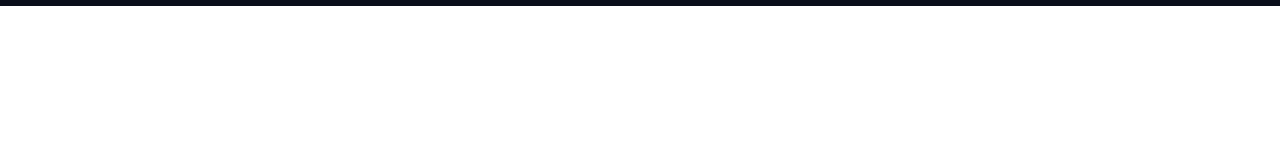
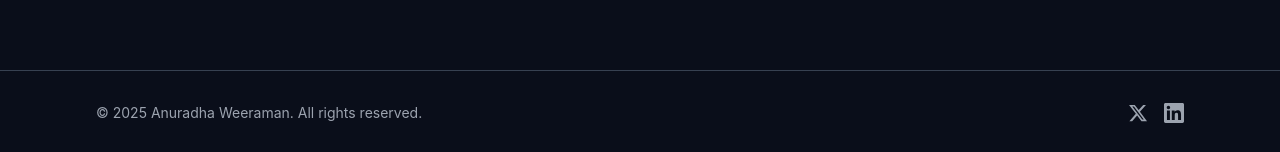
Before and after one commit to aweeraman/blog, a React (Vite) app: page / in a window 1280 px wide. Shown: the part 1614-1766 px from the top of the page. Before the commit the page ends 1620 px from the top, so only its background shows below. Built offline with nearby package versions, Linux system fonts and the light colour scheme.

Commit message:
feat: added footer

```diff
--- /dev/null
+++ b/src/components/Footer.tsx
@@ -0,0 +1,41 @@
+export function Footer() {
+  const currentYear = new Date().getFullYear();
+
+  return (
+    <footer className="border-t border-theme-border-primary mt-12 md:mt-16">
+      <div className="max-w-4xl xl:max-w-6xl mx-auto px-4 sm:px-6 md:px-8 py-6 md:py-8">
+        <div className="flex flex-col sm:flex-row justify-between items-center gap-4">
+          <div className="text-sm text-theme-text-tertiary">
+            © {currentYear} Anuradha Weeraman. All rights reserved.
+          </div>
+
+          <div className="flex items-center gap-4">
+            <a
+              href="https://x.com/anuradha"
+              target="_blank"
+              rel="noopener noreferrer"
+              className="text-theme-text-tertiary hover:text-theme-accent-primary transition-colors"
+              aria-label="Twitter"
+            >
+              <svg className="w-5 h-5" fill="currentColor" viewBox="0 0 24 24" aria-hidden="true">
+                <path d="M18.244 2.25h3.308l-7.227 8.26 8.502 11.24H16.17l-5.214-6.817L4.99 21.75H1.68l7.73-8.835L1.254 2.25H8.08l4.713 6.231zm-1.161 17.52h1.833L7.084 4.126H5.117z" />
+              </svg>
+            </a>
+
+            <a
+              href="https://www.linkedin.com/in/anuradha-weeraman"
+              target="_blank"
+              rel="noopener noreferrer"
+              className="text-theme-text-tertiary hover:text-theme-accent-primary transition-colors"
+              aria-label="LinkedIn"
+            >
+              <svg className="w-5 h-5" fill="currentColor" viewBox="0 0 24 24" aria-hidden="true">
+                <path d="M20.447 20.452h-3.554v-5.569c0-1.328-.027-3.037-1.852-3.037-1.853 0-2.136 1.445-2.136 2.939v5.667H9.351V9h3.414v1.561h.046c.477-.9 1.637-1.85 3.37-1.85 3.601 0 4.267 2.37 4.267 5.455v6.286zM5.337 7.433c-1.144 0-2.063-.926-2.063-2.065 0-1.138.92-2.063 2.063-2.063 1.14 0 2.064.925 2.064 2.063 0 1.139-.925 2.065-2.064 2.065zm1.782 13.019H3.555V9h3.564v11.452zM22.225 0H1.771C.792 0 0 .774 0 1.729v20.542C0 23.227.792 24 1.771 24h20.451C23.2 24 24 23.227 24 22.271V1.729C24 .774 23.2 0 22.222 0h.003z"/>
+              </svg>
+            </a>
+          </div>
+        </div>
+      </div>
+    </footer>
+  );
+}
--- a/src/pages/Home.tsx
+++ b/src/pages/Home.tsx
@@ -2,6 +2,7 @@ import { useParams, useSearchParams, useNavigate } from 'react-router-dom';
 import { getAllPosts, paginatePosts, filterPosts } from '../utils/posts';
 import { PostList } from '../components/PostList';
 import { Header } from '../components/Header';
+import { Footer } from '../components/Footer';
 import { POSTS_PER_PAGE } from '../config';
 
 export function Home() {
@@ -32,8 +33,8 @@ export function Home() {
   };
 
   return (
-    <div className="min-h-screen bg-theme-bg-primary">
-      <div className="max-w-4xl xl:max-w-6xl mx-auto px-4 sm:px-6 md:px-8 py-8 sm:py-10 md:py-12">
+    <div className="min-h-screen bg-theme-bg-primary flex flex-col">
+      <div className="max-w-4xl xl:max-w-6xl mx-auto px-4 sm:px-6 md:px-8 py-8 sm:py-10 md:py-12 flex-1">
         <Header searchQuery={searchQuery} onSearchChange={handleSearchChange} />
 
         <main>
@@ -49,6 +50,7 @@ export function Home() {
           <PostList posts={posts} currentPage={currentPage} totalPages={totalPages} />
         </main>
       </div>
+      <Footer />
     </div>
   );
 }
--- a/src/pages/PostDetail.tsx
+++ b/src/pages/PostDetail.tsx
@@ -3,6 +3,7 @@ import ReactMarkdown from 'react-markdown';
 import remarkGfm from 'remark-gfm';
 import { getPostBySlug, getAdjacentPosts } from '../utils/posts';
 import { Header } from '../components/Header';
+import { Footer } from '../components/Footer';
 
 export function PostDetail() {
   const { slug } = useParams<{ slug: string }>();
@@ -20,8 +21,8 @@ export function PostDetail() {
 
   if (!post) {
     return (
-      <div className="min-h-screen bg-theme-bg-primary">
-        <div className="max-w-4xl mx-auto px-4 sm:px-6 md:px-8 py-4 sm:py-6 md:py-8">
+      <div className="min-h-screen bg-theme-bg-primary flex flex-col">
+        <div className="max-w-4xl mx-auto px-4 sm:px-6 md:px-8 py-4 sm:py-6 md:py-8 flex-1">
           <Header />
           <div className="text-center">
             <h1 className="text-2xl sm:text-3xl md:text-4xl font-bold text-theme-text-primary mb-3 md:mb-4">Post Not Found</h1>
@@ -34,6 +35,7 @@ export function PostDetail() {
             </Link>
           </div>
         </div>
+        <Footer />
       </div>
     );
   }
@@ -48,8 +50,8 @@ export function PostDetail() {
   const { previous, next } = getAdjacentPosts(slug);
 
   return (
-    <div className="min-h-screen bg-theme-bg-primary">
-      <div className="max-w-4xl mx-auto px-4 sm:px-6 md:px-8 py-4 sm:py-6 md:py-8">
+    <div className="min-h-screen bg-theme-bg-primary flex flex-col">
+      <div className="max-w-4xl mx-auto px-4 sm:px-6 md:px-8 py-4 sm:py-6 md:py-8 flex-1">
         <Header />
 
         <Link
@@ -139,6 +141,7 @@ export function PostDetail() {
           )}
         </article>
       </div>
+      <Footer />
     </div>
   );
 }
```
